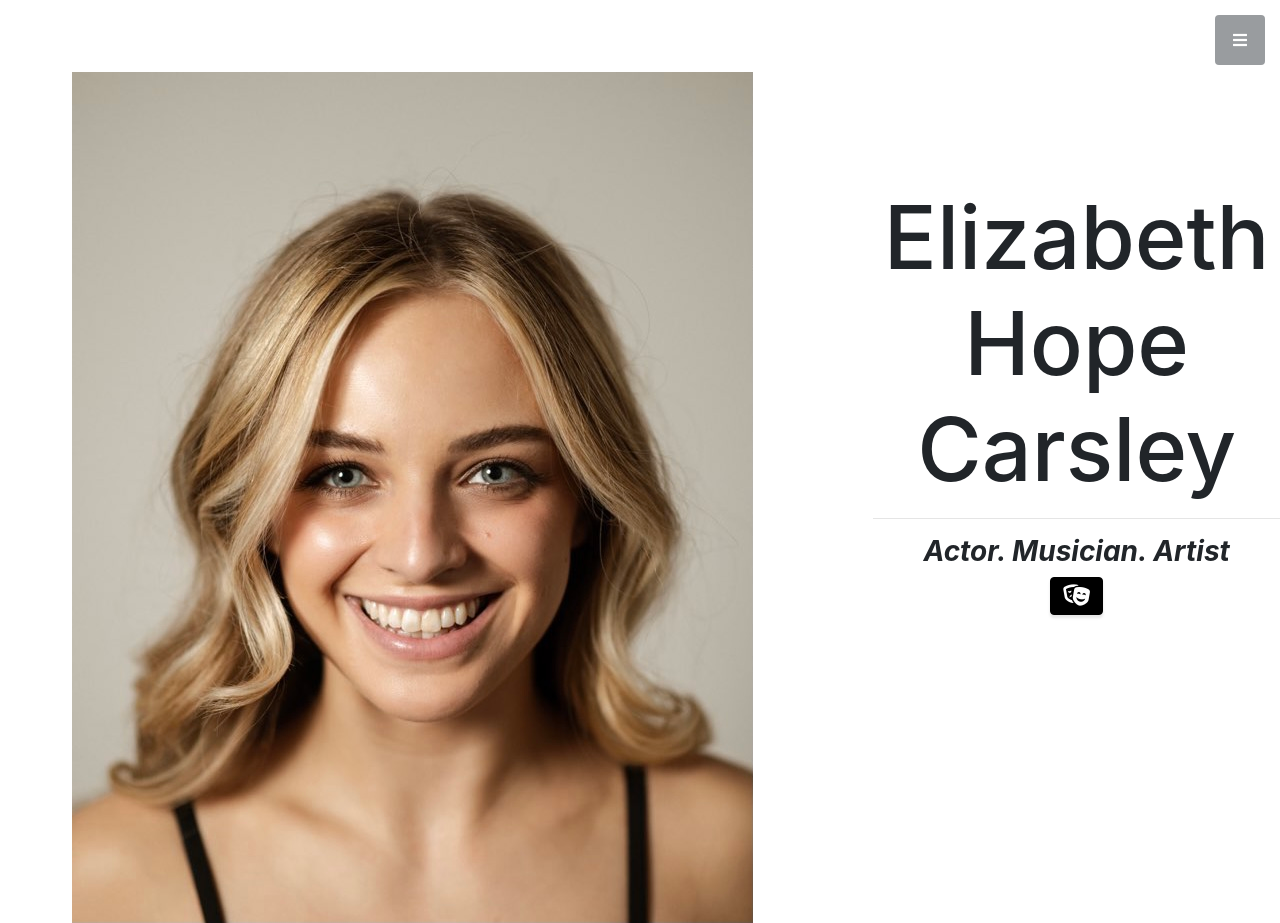
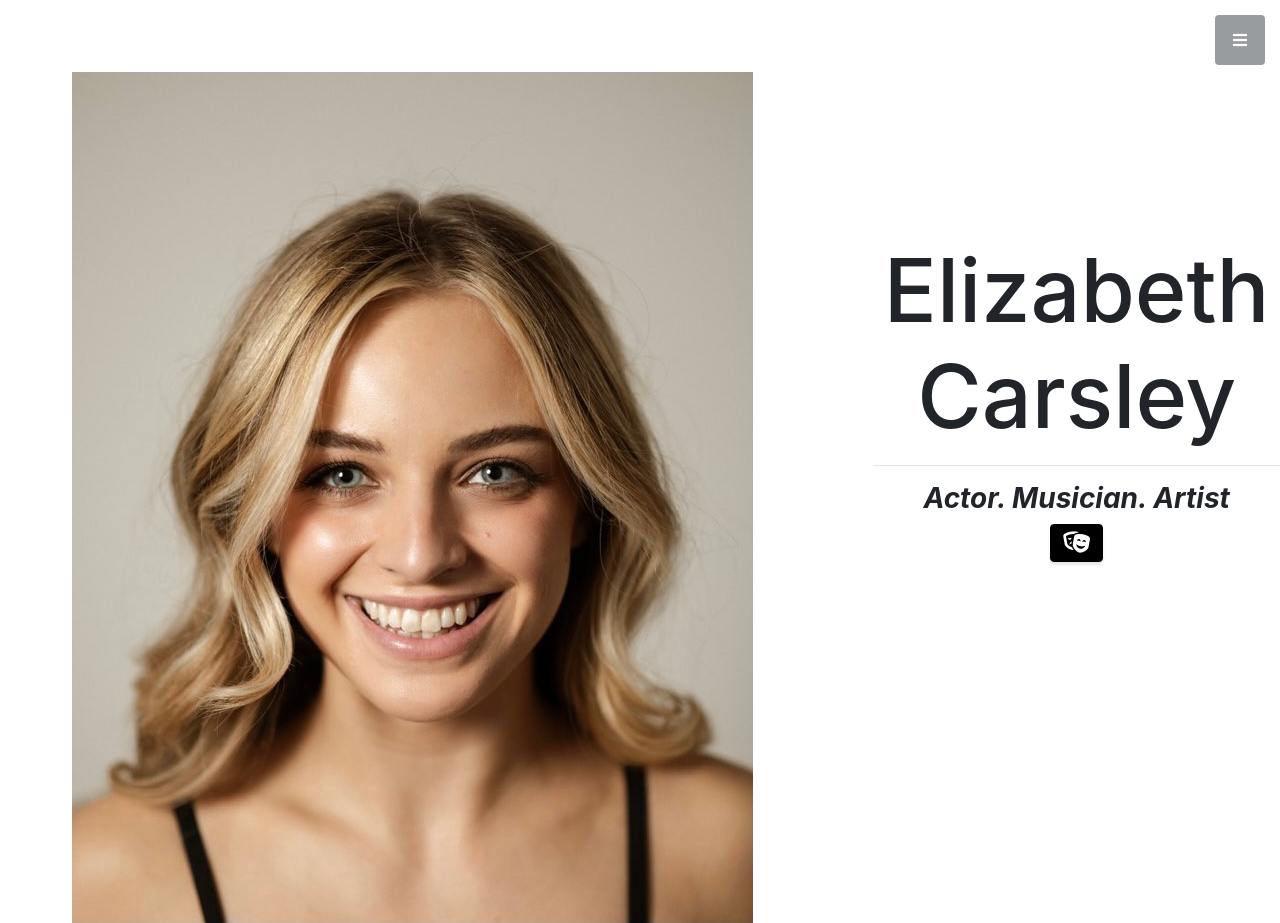
Before and after one commit to Drop-G/Elizabeth-sPortfolio, a website with bundled scripts: page index.html in a window 1280 px wide. Shown: the top 923 px of the page. Built offline with nearby package versions, Linux system fonts and the light colour scheme.

```diff
--- a/index.html
+++ b/index.html
@@ -8,7 +8,7 @@
   <meta name="description" content="">
   <meta name="author" content="">
 
-  <title>Elizabeth</title>
+  <title>Elizabeth|Actor.Musician.Artist</title>
 
   <!-- Bootstrap Core CSS -->
   <link href="vendor/bootstrap/css/bootstrap.min.css" rel="stylesheet">
@@ -62,7 +62,7 @@
       <div class="col-4"></div>
       <div class= "masthead col-4">
         <div class="text-center">
-          <h1>Elizabeth Hope Carsley</h1>
+          <h1>Elizabeth Carsley</h1>
           <hr>
           <h3 class="text-center">
             <em><strong>Actor. Musician. Artist</strong></em>
```
